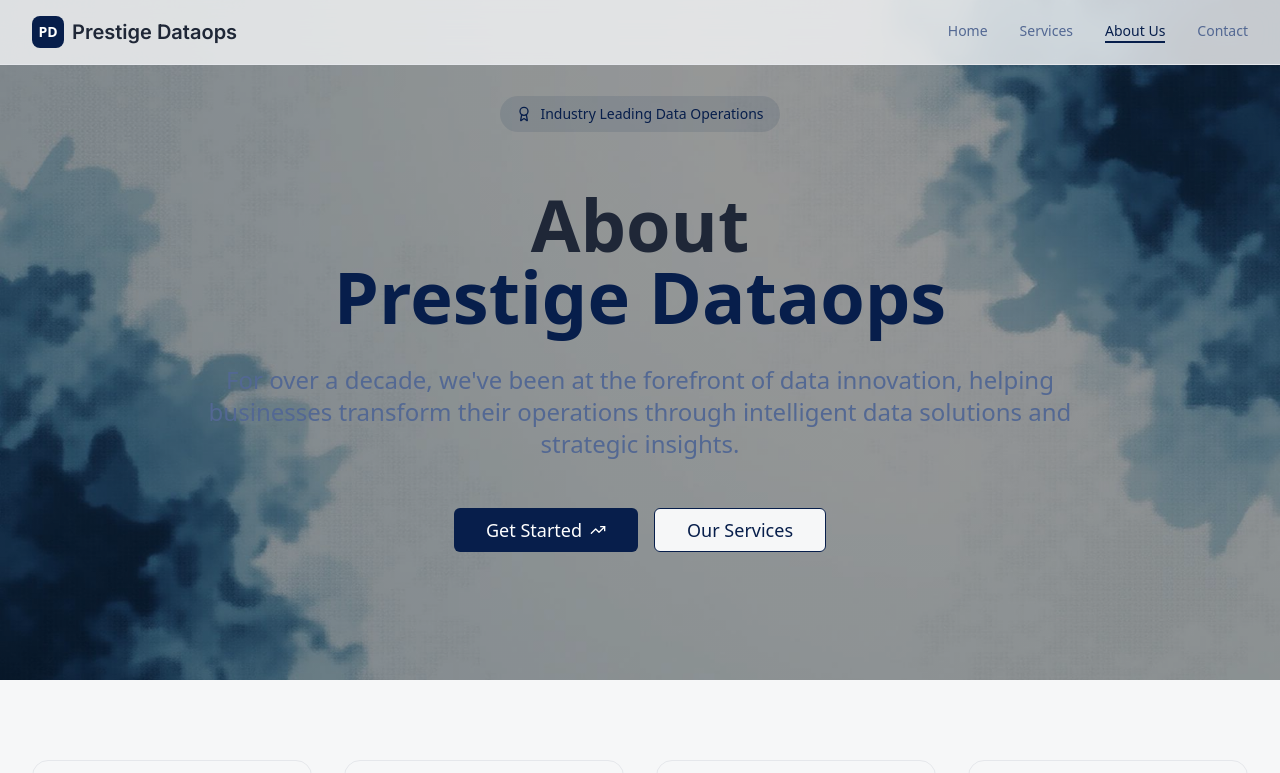
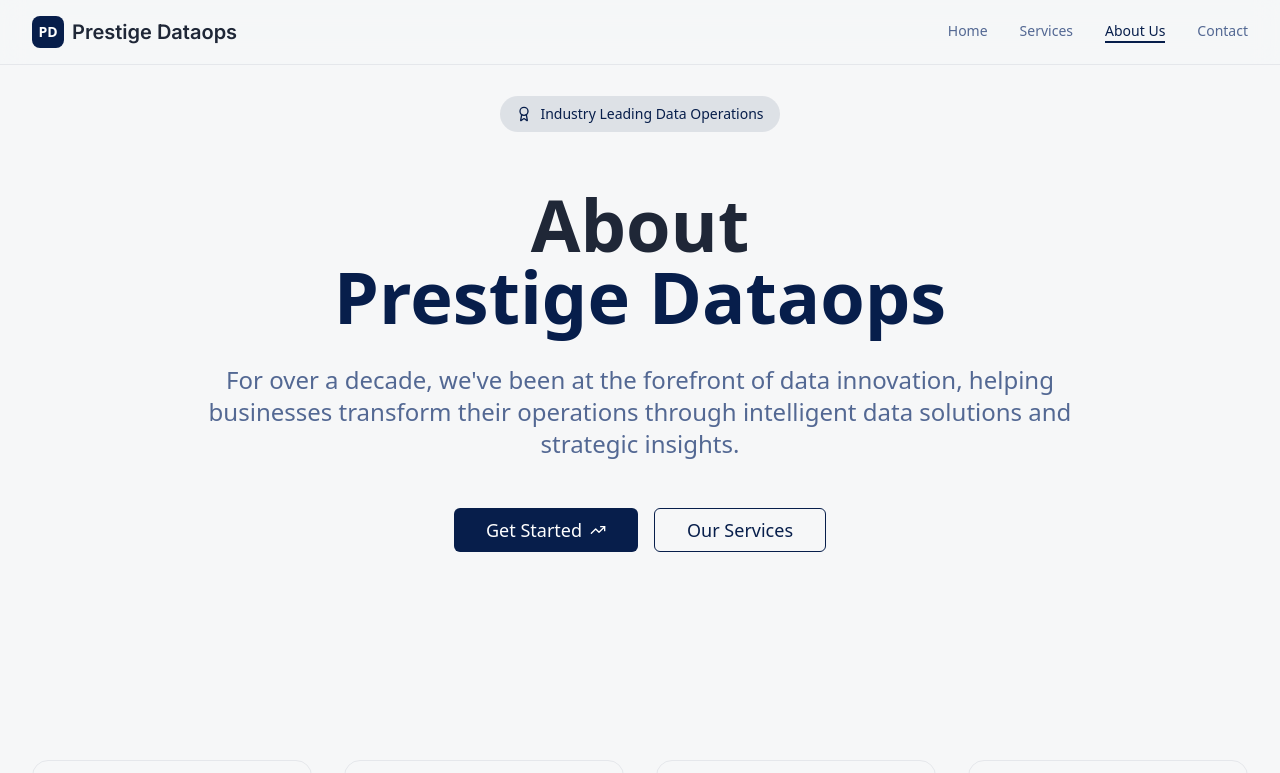
Before and after one commit to waqaralyy/prestige-data-flow, a React (Vite) app: page /about in a window 1280 px wide. Shown: the top 773 px of the page. Built offline with nearby package versions, Linux system fonts and the light colour scheme.

Commit message:
Reverted to commit c8227726c63ecfe74bb6a054515e58b9950c2564

```diff
--- a/src/pages/About.tsx
+++ b/src/pages/About.tsx
@@ -5,7 +5,6 @@ import Header from "@/components/Header";
 import Footer from "@/components/Footer";
 import SEO from "@/components/SEO";
 import { Link } from "react-router-dom";
-import aboutHeroBackground from "@/assets/about-hero-background.jpg";
 import {
   Users,
   Award,
@@ -61,10 +60,7 @@ const About = () => {
         <Header />
 
         {/* Hero Section */}
-        <section
-          className="relative pt-24 pb-32 bg-background bg-cover bg-center bg-no-repeat"
-          style={{ backgroundImage: `linear-gradient(rgba(0, 0, 0, 0.4), rgba(0, 0, 0, 0.4)), url(${aboutHeroBackground})` }}
-        >
+        <section className="relative pt-24 pb-32 bg-background">
           <div className="container mx-auto px-4 sm:px-6 lg:px-8 relative z-10">
             <div className="text-center space-y-8 max-w-5xl mx-auto">
               <div className="inline-flex items-center gap-2 px-4 py-2 bg-primary/10 text-primary rounded-full text-sm font-medium mb-6">
```
Also changed, not shown: src/assets/about-hero-background.jpg (deleted).
